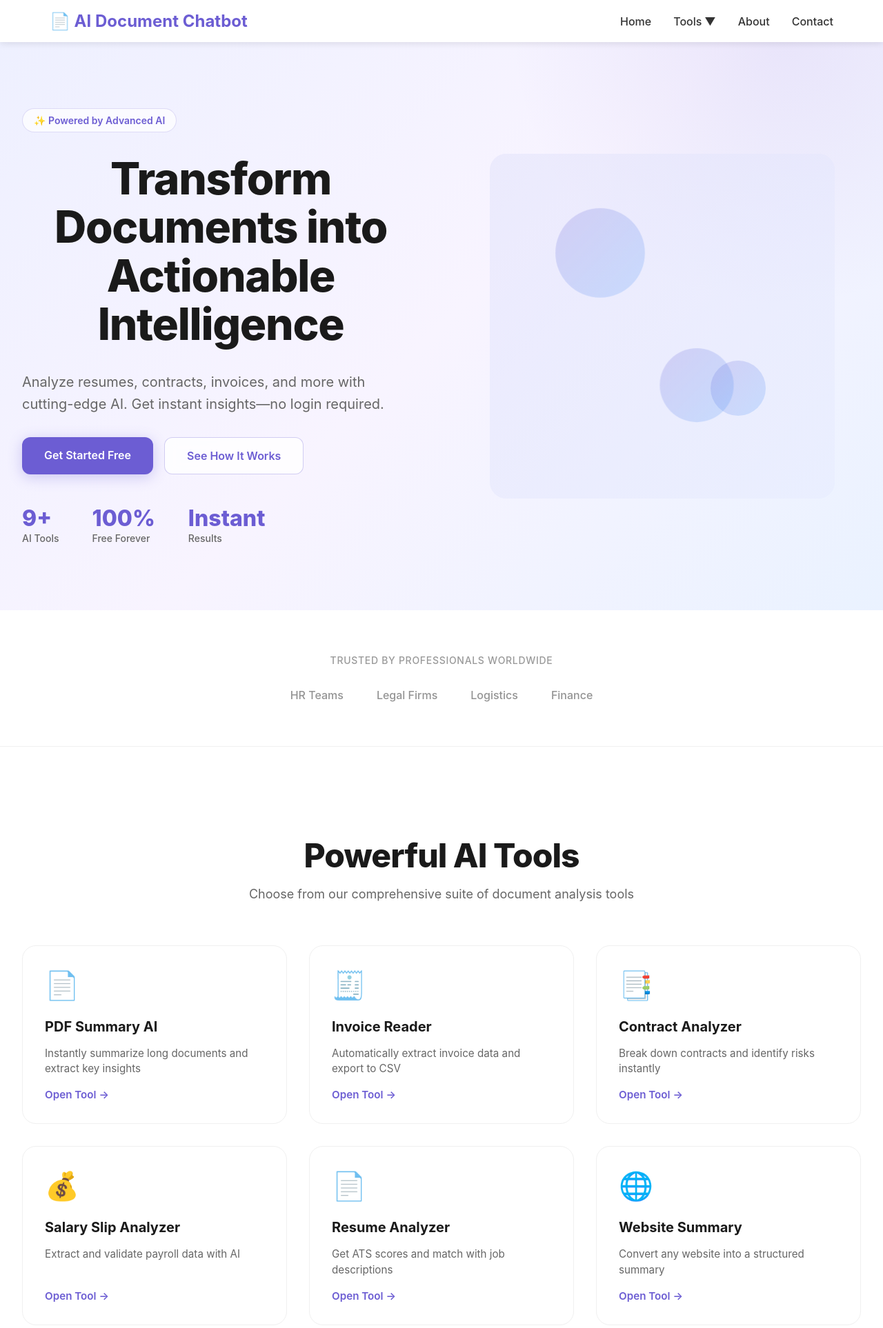
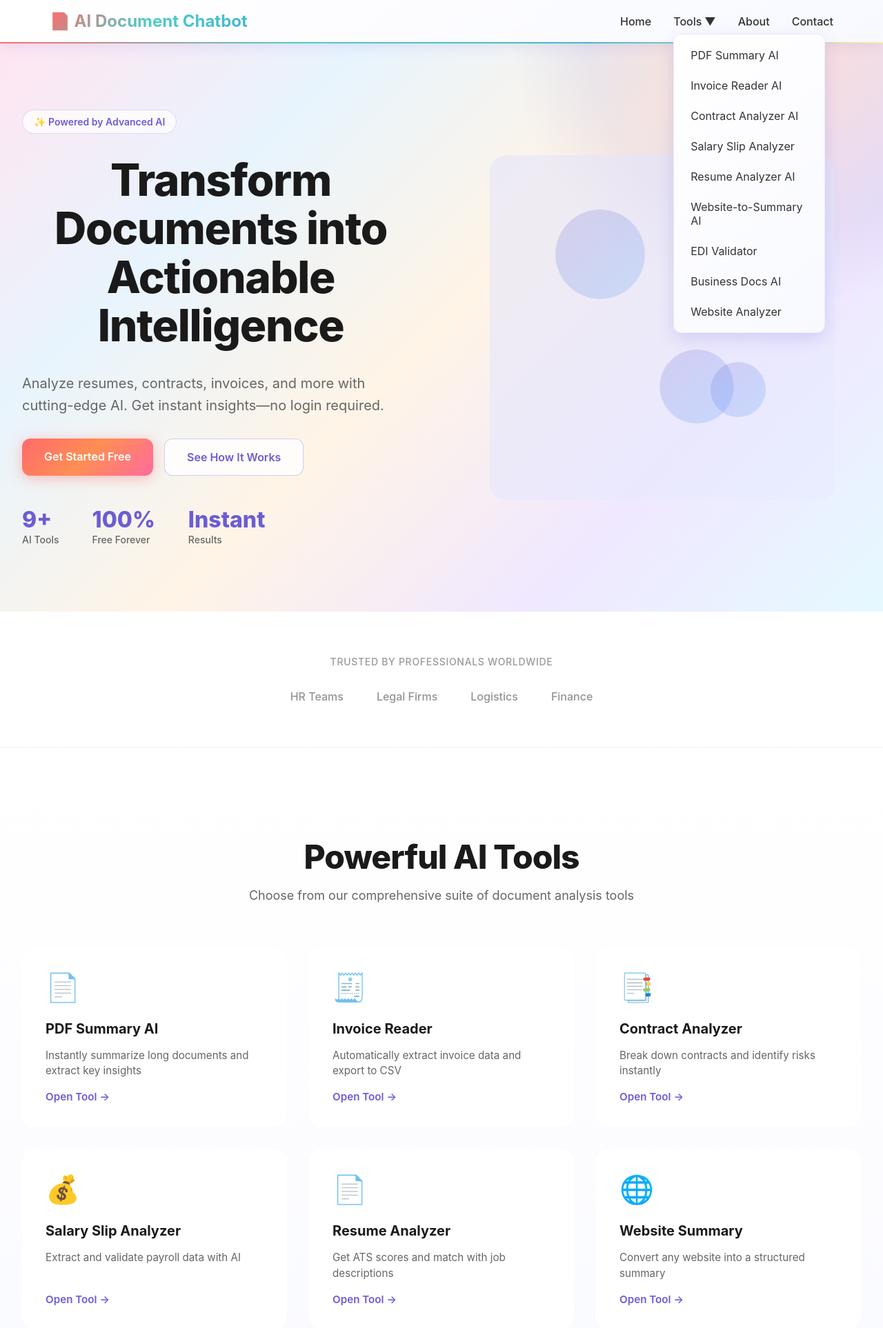
Before and after one commit to kokilailan1991/doc_chatbotgpt, a Flask app: page / in a window 1280 px wide, after a click that opens the changed part. Shown: the top 1926 px of the page at 69% size. Run offline with Flask 3, Linux system fonts and the light colour scheme.

Commit message:
Fix Tools dropdown and make website colorful
- Added JavaScript to make Tools dropdown work on click
- Made hero section colorful with vibrant gradient (pink, blue, yellow, purple)
- Added colorful gradients to tool cards with unique colors per card
- Updated CTA buttons with vibrant red-orange-pink gradient
- Made navigation colorful with gradient logo and colorful border
- Added colorful step numbers with different gradients
- Updated dropdown with colorful hover effects
- Made all sections more vibrant with colorful backgrounds
- Enhanced visual appeal throughout the site

```diff
--- a/styles.css
+++ b/styles.css
@@ -24,12 +24,14 @@ body {
 
 /* Navigation */
 .main-nav {
-  background: rgba(255, 255, 255, 0.95);
+  background: linear-gradient(135deg, rgba(255, 255, 255, 0.98) 0%, rgba(248, 249, 255, 0.98) 100%);
   backdrop-filter: blur(10px);
-  box-shadow: 0 2px 10px rgba(0, 0, 0, 0.1);
+  box-shadow: 0 2px 20px rgba(108, 93, 211, 0.15);
   position: sticky;
   top: 0;
   z-index: 1000;
+  border-bottom: 2px solid transparent;
+  border-image: linear-gradient(90deg, #FF6B6B, #4ECDC4, #45B7D1, #FFEAA7) 1;
 }
 
 .nav-container {
@@ -44,7 +46,10 @@ body {
 .nav-logo {
   font-size: 1.5rem;
   font-weight: bold;
-  color: #6C5DD3;
+  background: linear-gradient(135deg, #FF6B6B, #4ECDC4, #45B7D1);
+  -webkit-background-clip: text;
+  -webkit-text-fill-color: transparent;
+  background-clip: text;
   text-decoration: none;
 }
 
@@ -77,12 +83,13 @@ body {
   position: absolute;
   top: 100%;
   left: 0;
-  background: white;
-  box-shadow: 0 4px 6px rgba(0, 0, 0, 0.1);
-  border-radius: 8px;
-  min-width: 200px;
+  background: linear-gradient(135deg, #FFFFFF 0%, #F8F9FF 100%);
+  box-shadow: 0 8px 24px rgba(108, 93, 211, 0.2);
+  border-radius: 12px;
+  min-width: 220px;
   margin-top: 0.5rem;
   padding: 0.5rem 0;
+  border: 1px solid rgba(108, 93, 211, 0.1);
 }
 
 .nav-dropdown:hover .dropdown-content {
@@ -97,8 +104,31 @@ body {
   transition: background 0.3s;
 }
 
+.dropdown-content a {
+  position: relative;
+  padding-left: 1.5rem;
+}
+
+.dropdown-content a::before {
+  content: '';
+  position: absolute;
+  left: 0;
+  top: 50%;
+  transform: translateY(-50%);
+  width: 3px;
+  height: 0;
+  background: linear-gradient(135deg, #FF6B6B, #4ECDC4);
+  transition: height 0.3s ease;
+  border-radius: 0 2px 2px 0;
+}
+
 .dropdown-content a:hover {
-  background: #f5f5f5;
+  background: linear-gradient(90deg, rgba(255, 107, 107, 0.1), rgba(78, 205, 196, 0.1));
+  color: #FF6B6B;
+}
+
+.dropdown-content a:hover::before {
+  height: 60%;
 }
 
 /* Main Content */
@@ -2293,7 +2323,7 @@ button:hover {
 .hero-premium {
   width: 100% !important;
   min-height: 90vh !important;
-  background: linear-gradient(135deg, #EEF0FF 0%, #F8F4FF 50%, #EAF2FF 100%) !important;
+  background: linear-gradient(135deg, #FFE5F1 0%, #E8F4FD 25%, #FFF4E6 50%, #F0E8FF 75%, #E5F9FF 100%) !important;
   display: flex !important;
   align-items: center !important;
   padding: 6rem 2rem !important;
@@ -2309,7 +2339,7 @@ button:hover {
   right: -20%;
   width: 800px;
   height: 800px;
-  background: radial-gradient(circle, rgba(108, 93, 211, 0.1) 0%, transparent 70%);
+  background: radial-gradient(circle, rgba(255, 107, 107, 0.15) 0%, rgba(108, 93, 211, 0.1) 50%, transparent 70%);
   border-radius: 50%;
   pointer-events: none;
 }
@@ -2370,19 +2400,20 @@ button:hover {
 
 .cta-primary {
   padding: 1rem 2rem;
-  background: #6C5DD3;
+  background: linear-gradient(135deg, #FF6B6B 0%, #FF8E53 50%, #FF6B9D 100%);
   color: white;
   border-radius: 12px;
   text-decoration: none;
   font-weight: 600;
   font-size: 1rem;
   transition: all 0.3s ease;
-  box-shadow: 0 4px 20px rgba(108, 93, 211, 0.3);
+  box-shadow: 0 4px 20px rgba(255, 107, 107, 0.4);
 }
 
 .cta-primary:hover {
   transform: translateY(-2px);
-  box-shadow: 0 8px 30px rgba(108, 93, 211, 0.4);
+  box-shadow: 0 8px 30px rgba(255, 107, 107, 0.5);
+  background: linear-gradient(135deg, #FF5252 0%, #FF7043 50%, #FF4081 100%);
 }
 
 .cta-secondary {
@@ -2545,7 +2576,7 @@ button:hover {
 .tools-section-premium {
   width: 100%;
   padding: 8rem 2rem;
-  background: white;
+  background: linear-gradient(180deg, #FFFFFF 0%, #F8F9FF 100%);
 }
 
 .section-header-premium {
@@ -2577,7 +2608,7 @@ button:hover {
 
 .tool-card-premium {
   background: white;
-  border: 1px solid #f0f0f0;
+  border: 2px solid transparent;
   border-radius: 20px;
   padding: 2rem;
   cursor: pointer;
@@ -2585,12 +2616,40 @@ button:hover {
   display: flex;
   flex-direction: column;
   gap: 1rem;
-}
+  position: relative;
+  overflow: hidden;
+}
+
+.tool-card-premium::before {
+  content: '';
+  position: absolute;
+  top: 0;
+  left: 0;
+  right: 0;
+  height: 4px;
+  background: linear-gradient(90deg, #FF6B6B, #4ECDC4, #45B7D1, #96CEB4, #FFEAA7, #DDA0DD, #98D8C8, #F7DC6F, #BB8FCE);
+  opacity: 0;
+  transition: opacity 0.3s ease;
+}
+
+.tool-card-premium:nth-child(1)::before { background: linear-gradient(90deg, #FF6B6B, #FF8E53); }
+.tool-card-premium:nth-child(2)::before { background: linear-gradient(90deg, #4ECDC4, #44A08D); }
+.tool-card-premium:nth-child(3)::before { background: linear-gradient(90deg, #45B7D1, #96C93D); }
+.tool-card-premium:nth-child(4)::before { background: linear-gradient(90deg, #FFEAA7, #FDCB6E); }
+.tool-card-premium:nth-child(5)::before { background: linear-gradient(90deg, #DDA0DD, #98D8C8); }
+.tool-card-premium:nth-child(6)::before { background: linear-gradient(90deg, #F7DC6F, #BB8FCE); }
+.tool-card-premium:nth-child(7)::before { background: linear-gradient(90deg, #FF6B9D, #C44569); }
+.tool-card-premium:nth-child(8)::before { background: linear-gradient(90deg, #74B9FF, #0984e3); }
+.tool-card-premium:nth-child(9)::before { background: linear-gradient(90deg, #A29BFE, #6C5CE7); }
 
 .tool-card-premium:hover {
   transform: translateY(-4px);
-  box-shadow: 0 12px 40px rgba(0, 0, 0, 0.08);
-  border-color: #e0e7ff;
+  box-shadow: 0 12px 40px rgba(0, 0, 0, 0.12);
+  border-color: transparent;
+}
+
+.tool-card-premium:hover::before {
+  opacity: 1;
 }
 
 .tool-icon-premium {
--- a/templates/base.html
+++ b/templates/base.html
@@ -117,5 +117,44 @@
   </script>
 
   {% block scripts %}{% endblock %}
+
+  <script>
+    // Fix dropdown to work on click
+    document.addEventListener('DOMContentLoaded', function() {
+      const dropdown = document.querySelector('.nav-dropdown');
+      const dropdownLink = dropdown?.querySelector('.nav-link');
+      const dropdownContent = dropdown?.querySelector('.dropdown-content');
+
+      if (dropdown && dropdownLink && dropdownContent) {
+        let isOpen = false;
+
+        // Toggle dropdown on click
+        dropdownLink.addEventListener('click', function(e) {
+          e.preventDefault();
+          isOpen = !isOpen;
+          dropdownContent.style.display = isOpen ? 'block' : 'none';
+        });
+
+        // Close dropdown when clicking outside
+        document.addEventListener('click', function(e) {
+          if (!dropdown.contains(e.target)) {
+            isOpen = false;
+            dropdownContent.style.display = 'none';
+          }
+        });
+
+        // Keep hover functionality as fallback
+        dropdown.addEventListener('mouseenter', function() {
+          dropdownContent.style.display = 'block';
+        });
+
+        dropdown.addEventListener('mouseleave', function() {
+          if (!isOpen) {
+            dropdownContent.style.display = 'none';
+          }
+        });
+      }
+    });
+  </script>
 </body>
 </html>
```
Also changed, not shown: other parts of styles.css (+21 -6 lines).
